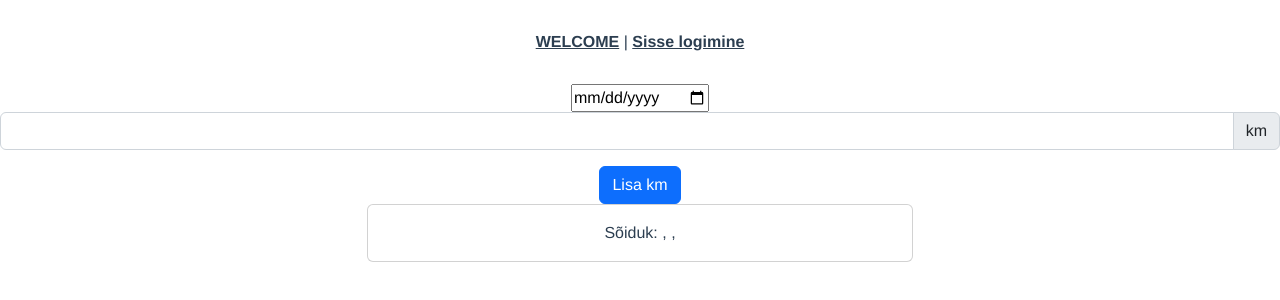
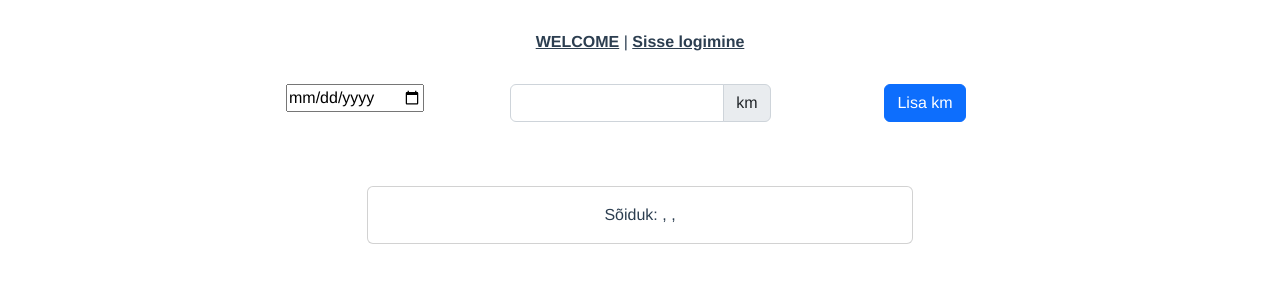
Before and after one commit to BPoder/vans_front, a Vue app: page /user in a window 1280 px wide. Shown: the top 300 px of the page. Built offline with nearby package versions, Linux system fonts and the light colour scheme; no server answers.

Commit message:
PADRE-BOLEANIS userview date and km input functionality

```diff
--- a/src/views/driver/UserView.vue
+++ b/src/views/driver/UserView.vue
@@ -1,14 +1,25 @@
 <template>
 
-    <input type="date" name="" id="">
-    <div class="input-group mb-3">
-        <input type="number" class="form-control" aria-describedby="basic-addon1">
 
-        <span class="input-group-text" id="basic-addon1">km</span>
-    </div>
-    <button type="button" class="btn btn-primary">Lisa km</button>
+
+
 
     <div class="container text-center">
+        <div class="row justify-content-center mb-5">
+            <div class="col col-3">
+                <input v-model="driverVanMileage.date" type="date">
+            </div>
+            <div class="col col-3">
+                <div class="input-group mb-3">
+                    <input v-model="driverVanMileage.km" type="number" class="form-control" aria-describedby="basic-addon1">
+                    <span class="input-group-text" id="basic-addon1">km</span>
+                </div>
+            </div>
+            <div class="col col-3">
+                <button @click="addMileage" type="button" class="btn btn-primary">Lisa km</button>
+            </div>
+        </div>
+
         <div class="row justify-content-center">
             <div class="col col-6">
                 <div class="card justify-content-center">
@@ -37,15 +48,30 @@ export default {
             userId: sessionStorage.getItem('userId'),
             roleName: sessionStorage.getItem('roleName'),
             driverId: sessionStorage.getItem('driverId'),
+            vanId: sessionStorage.getItem('vanId'),
             vanBasicInfo: {
                 vanId: 0,
                 vanPlateNumber: '',
                 insuranceProvider: '',
                 insurancePhoneNumber: '',
+            },
+            driverVanMileage: {
+                vanId: '',
+                date: '',
+                km: ''
             }
         }
     },
     methods: {
+        addMileage: function () {
+            this.$http.post("/mileage", this.driverVanMileage
+            ).then(response => {
+                alert('õnnestus')
+                const responseBody = response.data
+            }).catch(error => {
+                const errorResponseBody = error.response.data
+            })
+        },
 
 
         getBasicVanInfo() {
@@ -56,6 +82,7 @@ export default {
                 }
             ).then(response => {
                 this.vanBasicInfo = response.data
+                this.driverVanMileage.vanId = this.vanBasicInfo.vanId
                 sessionStorage.setItem('vanPlateNumber', this.vanBasicInfo.vanPlateNumber)
             }).catch(error => {
                     this.errorResponse = error.response.data
```
